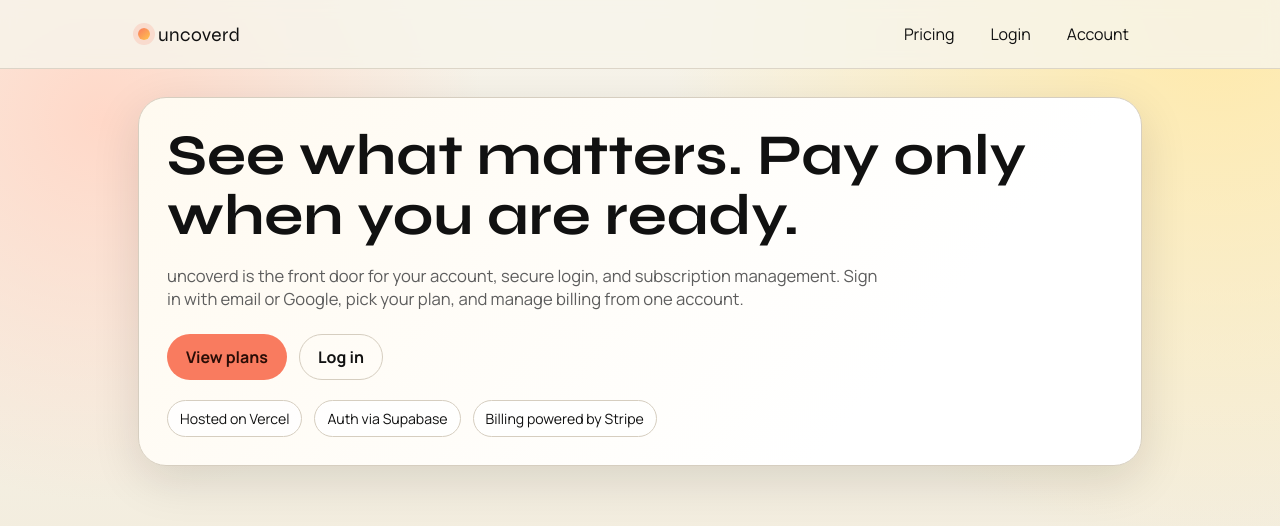
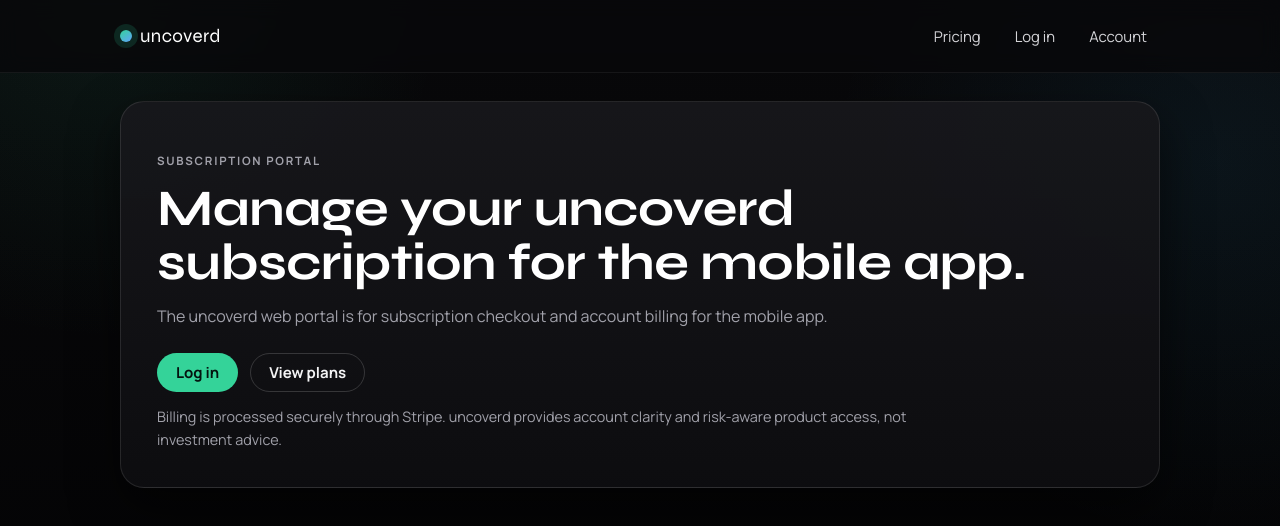
Before and after one commit to tickrbee/uncoverd-web, a Next.js app: page / in a window 1280 px wide. Shown: the top 526 px of the page. Built offline with nearby package versions, Linux system fonts and the light colour scheme.

Commit message:
Redesign site into billing-only subscription funnel

```diff
--- a/src/app/globals.css
+++ b/src/app/globals.css
@@ -1,16 +1,19 @@
 :root {
-  --bg: #f7f4eb;
-  --bg-strong: #f1ead9;
-  --surface: #fffefa;
-  --ink: #111111;
-  --muted: #5d5d5d;
-  --line: #d6cec0;
-  --accent: #f97b5f;
-  --accent-strong: #e96548;
-  --accent-ink: #2a0d06;
-  --success: #0f5132;
-  --danger: #7f1d1d;
-  --shadow: 0 14px 48px rgba(27, 20, 5, 0.12);
+  --bg: #050506;
+  --bg-elevated: #0d0d10;
+  --surface: #141418;
+  --surface-strong: #1b1c22;
+  --ink: #ffffff;
+  --muted: #a1a1aa;
+  --line: rgba(255, 255, 255, 0.1);
+  --line-strong: rgba(255, 255, 255, 0.16);
+  --accent: #34d399;
+  --accent-strong: #10b981;
+  --accent-ink: #04130f;
+  --danger: #f87171;
+  --success: #34d399;
+  --shadow-lg: 0 20px 48px rgba(0, 0, 0, 0.55);
+  --shadow-md: 0 10px 26px rgba(0, 0, 0, 0.4);
 }
 
 * {
@@ -25,12 +28,12 @@
 
 body {
   min-height: 100vh;
+  color: var(--ink);
+  font-family: var(--font-body), "Inter", sans-serif;
   background:
-    radial-gradient(circle at 8% 15%, #ffd8c8 0, transparent 28%),
-    radial-gradient(circle at 95% 0%, #ffe9a8 0, transparent 38%),
-    linear-gradient(180deg, var(--bg) 0%, var(--bg-strong) 100%);
-  color: var(--ink);
-  font-family: var(--font-body), "Helvetica Neue", sans-serif;
+    radial-gradient(circle at 8% 0%, rgba(52, 211, 153, 0.08) 0, transparent 24%),
+    radial-gradient(circle at 95% 20%, rgba(56, 189, 248, 0.07) 0, transparent 28%),
+    linear-gradient(180deg, #09090b 0%, #020203 100%);
 }
 
 a {
@@ -41,20 +44,20 @@
 .site-header {
   position: sticky;
   top: 0;
-  z-index: 10;
-  backdrop-filter: blur(8px);
-  background: rgba(247, 244, 235, 0.82);
-  border-bottom: 1px solid rgba(214, 206, 192, 0.8);
+  z-index: 20;
+  backdrop-filter: blur(10px);
+  background: rgba(8, 8, 10, 0.82);
+  border-bottom: 1px solid rgba(255, 255, 255, 0.06);
 }
 
 .site-header__inner {
-  max-width: 1040px;
+  width: min(1040px, 100% - 32px);
   margin: 0 auto;
-  padding: 14px 18px;
+  min-height: 72px;
   display: flex;
   align-items: center;
   justify-content: space-between;
-  gap: 16px;
+  gap: 14px;
 }
 
 .brand-mark {
@@ -62,171 +65,186 @@
   align-items: center;
   gap: 8px;
   font-family: var(--font-heading), sans-serif;
+  font-size: 1.18rem;
   letter-spacing: 0.02em;
-  font-size: 1.2rem;
   text-transform: lowercase;
 }
 
 .brand-mark__dot {
   width: 12px;
   height: 12px;
-  border-radius: 99px;
-  background: linear-gradient(140deg, #f97b5f, #ffc44e);
-  box-shadow: 0 0 0 5px rgba(249, 123, 95, 0.18);
+  border-radius: 999px;
+  background: linear-gradient(145deg, #34d399, #60a5fa);
+  box-shadow: 0 0 0 6px rgba(52, 211, 153, 0.15);
 }
 
 .main-nav {
   display: inline-flex;
-  gap: 10px;
+  align-items: center;
   flex-wrap: wrap;
+  gap: 8px;
 }
 
 .main-nav a {
-  padding: 8px 12px;
   border-radius: 999px;
   border: 1px solid transparent;
-  transition: background-color 180ms ease, border-color 180ms ease;
+  padding: 7px 12px;
+  color: #d4d4d8;
+  font-size: 0.93rem;
+  transition: background-color 160ms ease, border-color 160ms ease, color 160ms ease;
 }
 
 .main-nav a:hover {
-  background: rgba(249, 123, 95, 0.09);
-  border-color: rgba(249, 123, 95, 0.4);
+  color: #ffffff;
+  border-color: rgba(255, 255, 255, 0.16);
+  background: rgba(255, 255, 255, 0.04);
 }
 
 .page {
-  max-width: 1040px;
+  width: min(1040px, 100% - 32px);
   margin: 0 auto;
-  padding: 28px 18px 68px;
+  padding: 28px 0 72px;
+}
+
+.hero,
+.panel {
+  border: 1px solid var(--line);
+  border-radius: 24px;
+  background: linear-gradient(180deg, rgba(24, 24, 28, 0.92) 0%, rgba(13, 13, 16, 0.96) 100%);
+  box-shadow: var(--shadow-lg);
 }
 
 .hero {
-  border: 1px solid var(--line);
-  border-radius: 28px;
-  background: linear-gradient(130deg, #fffaf0 0%, #fff 75%);
-  padding: 28px;
-  box-shadow: var(--shadow);
-  animation: reveal 540ms ease-out both;
+  padding: clamp(22px, 4vw, 36px);
+  animation: reveal 460ms ease both;
+}
+
+.hero__eyebrow {
+  margin: 0;
+  font-size: 0.72rem;
+  letter-spacing: 0.15em;
+  font-weight: 700;
+  color: #93c5fd;
+  text-transform: uppercase;
 }
 
 .hero h1,
 .panel h1,
+.panel h2,
 .page h1,
-.page h2,
-.page h3 {
+.legal h1 {
+  margin: 0;
   font-family: var(--font-heading), sans-serif;
-  line-height: 1.05;
-  margin: 0;
+  letter-spacing: -0.01em;
+  line-height: 1.06;
 }
 
 .hero h1 {
-  font-size: clamp(2rem, 5.2vw, 3.6rem);
-  margin-bottom: 14px;
+  margin-top: 12px;
+  font-size: clamp(2rem, 5.1vw, 3.2rem);
 }
 
 .hero p {
-  max-width: 720px;
+  margin: 14px 0 0;
+  max-width: 760px;
   color: var(--muted);
-  font-size: 1.04rem;
+  line-height: 1.55;
 }
 
 .hero__actions {
   margin-top: 24px;
   display: flex;
+  flex-wrap: wrap;
   gap: 12px;
-  flex-wrap: wrap;
 }
 
-.hero__meta {
-  margin-top: 20px;
-  display: flex;
-  gap: 12px;
-  flex-wrap: wrap;
-}
-
-.tag {
-  border: 1px solid var(--line);
-  border-radius: 999px;
-  padding: 8px 12px;
-  font-size: 0.88rem;
-  background: rgba(255, 255, 255, 0.84);
+.hero__fineprint {
+  margin-top: 18px;
+  font-size: 0.9rem;
+  color: #8f92a0;
 }
 
 .panel {
-  border: 1px solid var(--line);
-  border-radius: 24px;
   padding: 24px;
-  background: var(--surface);
-  box-shadow: var(--shadow);
 }
 
 .panel p {
+  margin: 0;
   color: var(--muted);
+  line-height: 1.55;
 }
 
 .stack {
   display: grid;
-  gap: 14px;
+  gap: 12px;
 }
 
 .btn {
   border: 1px solid transparent;
-  background: var(--accent);
-  color: var(--accent-ink);
   border-radius: 999px;
   padding: 11px 18px;
   font-weight: 700;
+  font-size: 0.94rem;
+  line-height: 1;
+  background: var(--accent);
+  color: var(--accent-ink);
   cursor: pointer;
-  transition: transform 140ms ease, background-color 140ms ease, box-shadow 140ms ease;
+  transition: transform 140ms ease, box-shadow 140ms ease, background-color 140ms ease;
 }
 
 .btn:hover {
+  transform: translateY(-1px);
   background: var(--accent-strong);
-  transform: translateY(-1px);
-  box-shadow: 0 10px 24px rgba(249, 123, 95, 0.33);
+  box-shadow: 0 10px 24px rgba(16, 185, 129, 0.25);
 }
 
 .btn:disabled {
+  opacity: 0.62;
   cursor: not-allowed;
-  opacity: 0.6;
   transform: none;
   box-shadow: none;
 }
 
 .btn--ghost {
+  border-color: var(--line-strong);
+  color: #f4f4f5;
   background: transparent;
-  border-color: var(--line);
-  color: var(--ink);
 }
 
 .btn--ghost:hover {
-  background: rgba(17, 17, 17, 0.04);
+  background: rgba(255, 255, 255, 0.05);
   box-shadow: none;
 }
 
 .login-panel {
-  max-width: 560px;
-  margin: 20px auto;
-  animation: reveal 500ms ease-out both;
+  max-width: 580px;
+  margin: 12px auto 0;
 }
 
 .login-form {
-  margin-top: 10px;
+  margin-top: 4px;
   display: grid;
   gap: 10px;
 }
 
 .login-form label {
+  font-size: 0.9rem;
   font-weight: 600;
-  font-size: 0.94rem;
+  color: #e4e4e7;
 }
 
 .login-form input {
   width: 100%;
+  border-radius: 12px;
+  border: 1px solid var(--line-strong);
+  background: rgba(255, 255, 255, 0.03);
+  color: #f4f4f5;
   padding: 12px 14px;
-  border-radius: 12px;
-  border: 1px solid var(--line);
-  background: #fff;
-  font-size: 1rem;
+  font-size: 0.95rem;
+}
+
+.login-form input::placeholder {
+  color: #73737d;
 }
 
 .divider {
@@ -243,9 +261,9 @@
 }
 
 .divider strong {
-  color: var(--muted);
-  font-size: 0.84rem;
-  letter-spacing: 0.08em;
+  color: #8b8d98;
+  font-size: 0.76rem;
+  letter-spacing: 0.1em;
   text-transform: uppercase;
 }
 
@@ -253,60 +271,66 @@
   margin-top: 20px;
   display: grid;
   gap: 16px;
-  grid-template-columns: repeat(auto-fit, minmax(230px, 1fr));
+  grid-template-columns: repeat(auto-fit, minmax(240px, 1fr));
 }
 
 .pricing-card {
   border: 1px solid var(--line);
   border-radius: 20px;
-  background: var(--surface);
+  background: linear-gradient(180deg, rgba(29, 29, 34, 0.94) 0%, rgba(13, 13, 16, 0.98) 100%);
+  box-shadow: var(--shadow-md);
   padding: 20px;
   display: grid;
   gap: 16px;
-  animation: reveal 500ms ease-out both;
 }
 
 .pricing-card--highlight {
-  border-color: rgba(249, 123, 95, 0.7);
-  background: linear-gradient(160deg, #fff4eb 0%, #fffefa 80%);
+  border-color: rgba(52, 211, 153, 0.45);
 }
 
 .pricing-card__tier {
+  margin: 0;
   display: inline-flex;
-  margin: 0;
-  background: rgba(249, 123, 95, 0.14);
+  width: fit-content;
   border-radius: 999px;
-  padding: 6px 10px;
-  width: fit-content;
-  font-size: 0.78rem;
-  letter-spacing: 0.08em;
+  padding: 5px 10px;
+  font-size: 0.73rem;
   text-transform: uppercase;
+  letter-spacing: 0.09em;
   font-weight: 700;
+  color: #bae6fd;
+  background: rgba(56, 189, 248, 0.12);
 }
 
 .pricing-card h2 {
-  margin-top: 10px;
+  margin: 8px 0 0;
+  font-family: var(--font-heading), sans-serif;
   font-size: 1.5rem;
+}
+
+.pricing-card p {
+  margin: 0;
+  color: var(--muted);
 }
 
 .pricing-card ul {
   margin: 0;
   padding-left: 20px;
-  color: var(--muted);
   display: grid;
   gap: 7px;
+  color: #c7c8d0;
 }
 
 .account-actions {
-  margin-top: 20px;
+  margin-top: 8px;
   display: flex;
+  flex-wrap: wrap;
   gap: 10px;
-  flex-wrap: wrap;
 }
 
 .notice {
-  margin: 8px 0 0;
-  font-size: 0.92rem;
+  margin: 6px 0 0;
+  font-size: 0.9rem;
 }
 
 .notice--ok {
@@ -318,21 +342,21 @@
 }
 
 .legal {
-  max-width: 760px;
+  max-width: 780px;
   display: grid;
-  gap: 14px;
+  gap: 12px;
 }
 
 .legal p {
   margin: 0;
-  color: var(--muted);
-  line-height: 1.6;
+  color: #b9bac3;
+  line-height: 1.65;
 }
 
 @keyframes reveal {
   from {
     opacity: 0;
-    transform: translateY(10px);
+    transform: translateY(8px);
   }
 
   to {
@@ -342,28 +366,32 @@
 }
 
 @media (max-width: 640px) {
-  .site-header__inner {
-    padding-top: 12px;
-    padding-bottom: 12px;
+  .site-header__inner,
+  .page {
+    width: min(100% - 24px, 1040px);
   }
 
-  .page {
-    padding-top: 18px;
+  .site-header__inner {
+    min-height: 64px;
   }
 
-  .hero {
-    padding: 22px;
+  .hero,
+  .panel {
+    border-radius: 20px;
   }
 
   .hero__actions {
     flex-direction: column;
   }
 
-  .hero__actions .btn {
+  .hero__actions .btn,
+  .account-actions .btn,
+  .main-nav {
     width: 100%;
   }
 
-  .account-actions .btn {
-    width: 100%;
+  .main-nav a {
+    flex: 1;
+    text-align: center;
   }
 }
--- a/src/app/layout.tsx
+++ b/src/app/layout.tsx
@@ -14,8 +14,8 @@
 });
 
 export const metadata: Metadata = {
-  title: `${APP_NAME} | Landing, Login, and Billing`,
-  description: "uncoverd official site for onboarding, login, and subscription management.",
+  title: `${APP_NAME} | Subscription Billing`,
+  description: "uncoverd subscription login, checkout, and billing portal for the mobile app.",
 };
 
 export default function RootLayout({
--- a/src/app/page.tsx
+++ b/src/app/page.tsx
@@ -1,5 +1,6 @@
 import Link from "next/link";
 import { MainNav } from "@/components/main-nav";
+import { BILLING_PURPOSE_LINE } from "@/lib/branding";
 
 export default function HomePage() {
   return (
@@ -7,26 +8,23 @@
       <MainNav />
       <main className="page">
         <section className="hero">
-          <h1>See what matters. Pay only when you are ready.</h1>
-          <p>
-            uncoverd is the front door for your account, secure login, and subscription management. Sign in
-            with email or Google, pick your plan, and manage billing from one account.
-          </p>
+          <p className="hero__eyebrow">Subscription Portal</p>
+          <h1>Manage your uncoverd subscription for the mobile app.</h1>
+          <p>{BILLING_PURPOSE_LINE}</p>
 
           <div className="hero__actions">
-            <Link href="/pricing" className="btn">
+            <Link href="/login" className="btn">
+              Log in
+            </Link>
+            <Link href="/pricing" className="btn btn--ghost">
               View plans
-            </Link>
-            <Link href="/login" className="btn btn--ghost">
-              Log in
             </Link>
           </div>
 
-          <div className="hero__meta" aria-label="Core highlights">
-            <span className="tag">Hosted on Vercel</span>
-            <span className="tag">Auth via Supabase</span>
-            <span className="tag">Billing powered by Stripe</span>
-          </div>
+          <p className="hero__fineprint">
+            Billing is processed securely through Stripe. uncoverd provides account clarity and risk-aware product
+            access, not investment advice.
+          </p>
         </section>
       </main>
     </>
--- a/src/app/pricing/page.tsx
+++ b/src/app/pricing/page.tsx
@@ -1,5 +1,6 @@
 import { MainNav } from "@/components/main-nav";
 import { PricingCards } from "@/components/pricing-cards";
+import { BILLING_PURPOSE_LINE } from "@/lib/branding";
 
 export default function PricingPage() {
   return (
@@ -7,8 +8,8 @@
       <MainNav />
       <main className="page">
         <section className="panel stack">
-          <h1>Plans for every stage</h1>
-          <p>Public names are Free, Plus, and Pro. Billing and entitlements are managed in your account.</p>
+          <h1>Choose your subscription</h1>
+          <p>{BILLING_PURPOSE_LINE}</p>
         </section>
 
         <PricingCards />
--- a/src/components/main-nav.tsx
+++ b/src/components/main-nav.tsx
@@ -5,14 +5,14 @@
   return (
     <header className="site-header">
       <div className="site-header__inner">
-        <Link href="/" className="brand-mark" aria-label="uncoverd homepage">
+        <Link href="/" className="brand-mark" aria-label="uncoverd billing portal homepage">
           <span className="brand-mark__dot" />
           <span>{APP_NAME}</span>
         </Link>
 
         <nav className="main-nav" aria-label="Main">
           <Link href="/pricing">Pricing</Link>
-          <Link href="/login">Login</Link>
+          <Link href="/login">Log in</Link>
           <Link href="/account">Account</Link>
         </nav>
       </div>
--- a/src/components/pricing-cards.tsx
+++ b/src/components/pricing-cards.tsx
@@ -72,7 +72,7 @@
 
           {plan.tier === "free" ? (
             <button className="btn btn--ghost" onClick={() => router.push("/login")}>
-              Start for free
+              Log in
             </button>
           ) : (
             <button
@@ -80,7 +80,7 @@
               onClick={() => startCheckout(plan.tier as "plus" | "gold")}
               disabled={statusByPlan[plan.tier] === "busy"}
             >
-              {statusByPlan[plan.tier] === "busy" ? "Redirecting..." : `Choose ${plan.name}`}
+              {statusByPlan[plan.tier] === "busy" ? "Redirecting..." : `Subscribe to ${plan.name}`}
             </button>
           )}
         </article>
--- a/src/lib/branding.ts
+++ b/src/lib/branding.ts
@@ -1,4 +1,7 @@
 export const APP_NAME = "uncoverd";
+
+export const BILLING_PURPOSE_LINE =
+  "The uncoverd web portal is for subscription checkout and account billing for the mobile app.";
 
 export type TierCode = "free" | "plus" | "gold";
 export type PlanDisplay = "Free" | "Plus" | "Pro";
@@ -22,22 +25,22 @@
     tier: "free",
     name: "Free",
     monthlyPrice: "EUR 0",
-    description: "Get a feel for uncoverd with basic access and account sync.",
-    features: ["Email + Google login", "Starter account profile", "Upgrade any time"],
+    description: "Secure account access for the mobile app.",
+    features: ["Email + Google sign-in", "Account and renewal visibility", "Upgrade at any time"],
   },
   {
     tier: "plus",
     name: "Plus",
     monthlyPrice: "EUR 14.99 / month",
-    description: "For users who want deeper tracking and faster decisions.",
-    features: ["Everything in Free", "Priority product updates", "Full subscription support"],
+    description: "Paid mobile app subscription with expanded access.",
+    features: ["Everything in Free", "Expanded app access", "Self-serve billing portal"],
   },
   {
     tier: "gold",
     name: "Pro",
     monthlyPrice: "EUR 24.99 / month",
-    description: "Advanced tier for serious workflows and premium support.",
-    features: ["Everything in Plus", "Highest feature tier", "Faster support turnaround"],
+    description: "Highest subscription tier for maximum app access.",
+    features: ["Everything in Plus", "Highest tier access", "Priority subscription support"],
   },
 ];
 
```
Also changed, not shown: src/app/account/page.tsx (+3 -6 lines), src/app/legal/privacy/page.tsx (+6 -6 lines), src/app/legal/terms/page.tsx (+6 -6 lines), src/components/login-form.tsx (+5 -8 lines).
